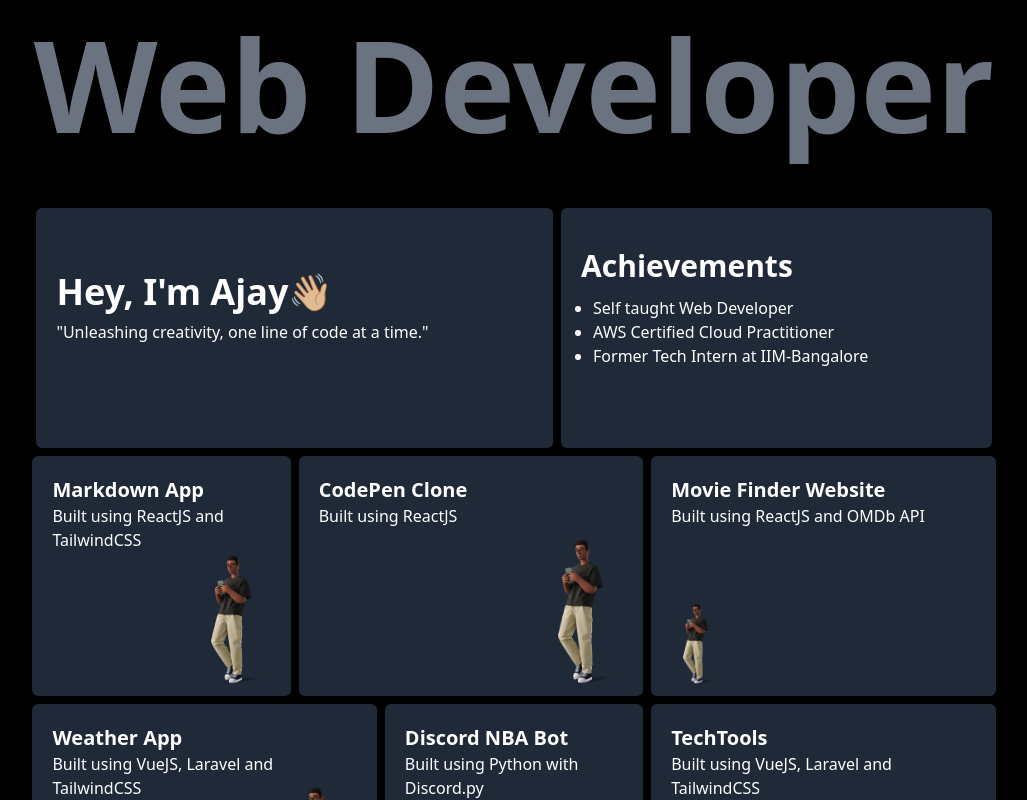
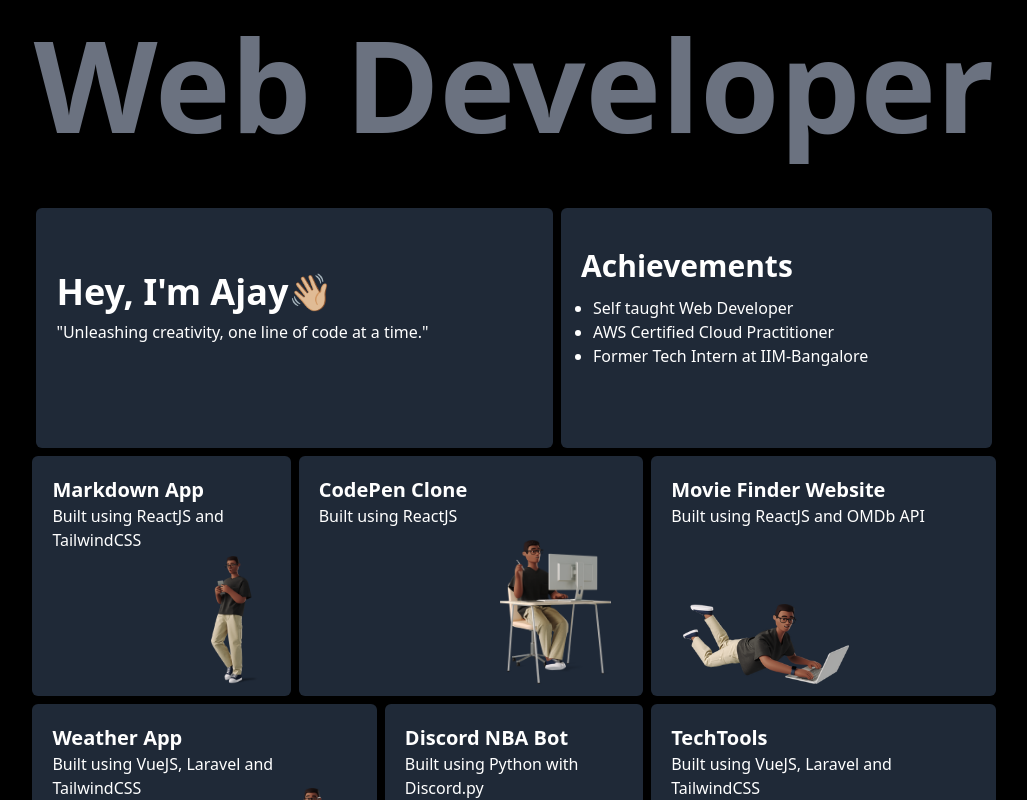
Before and after one commit to ajaykrupalk/Portfolios, a Vue app: page / in a window 1280 px wide. Shown: the top 800 px of the page, without its empty margins (126-1153 px from the left). Built offline with nearby package versions, Linux system fonts and the light colour scheme.

Commit message:
Update project.vue

```diff
--- a/src/components/project.vue
+++ b/src/components/project.vue
@@ -25,7 +25,7 @@
     </div>
     <div :class="`${imgposition} p-3 absolute bottom-0`">
       <img
-        src="/src/assets/ph-person.png"
+        :src="`/src/assets/${imgName}.png`"
         alt=""
         :class="`${imgsize} group-hover:scale-125 group-hover:-translate-y-3 transition ease-in duration-300`"
       />
```
